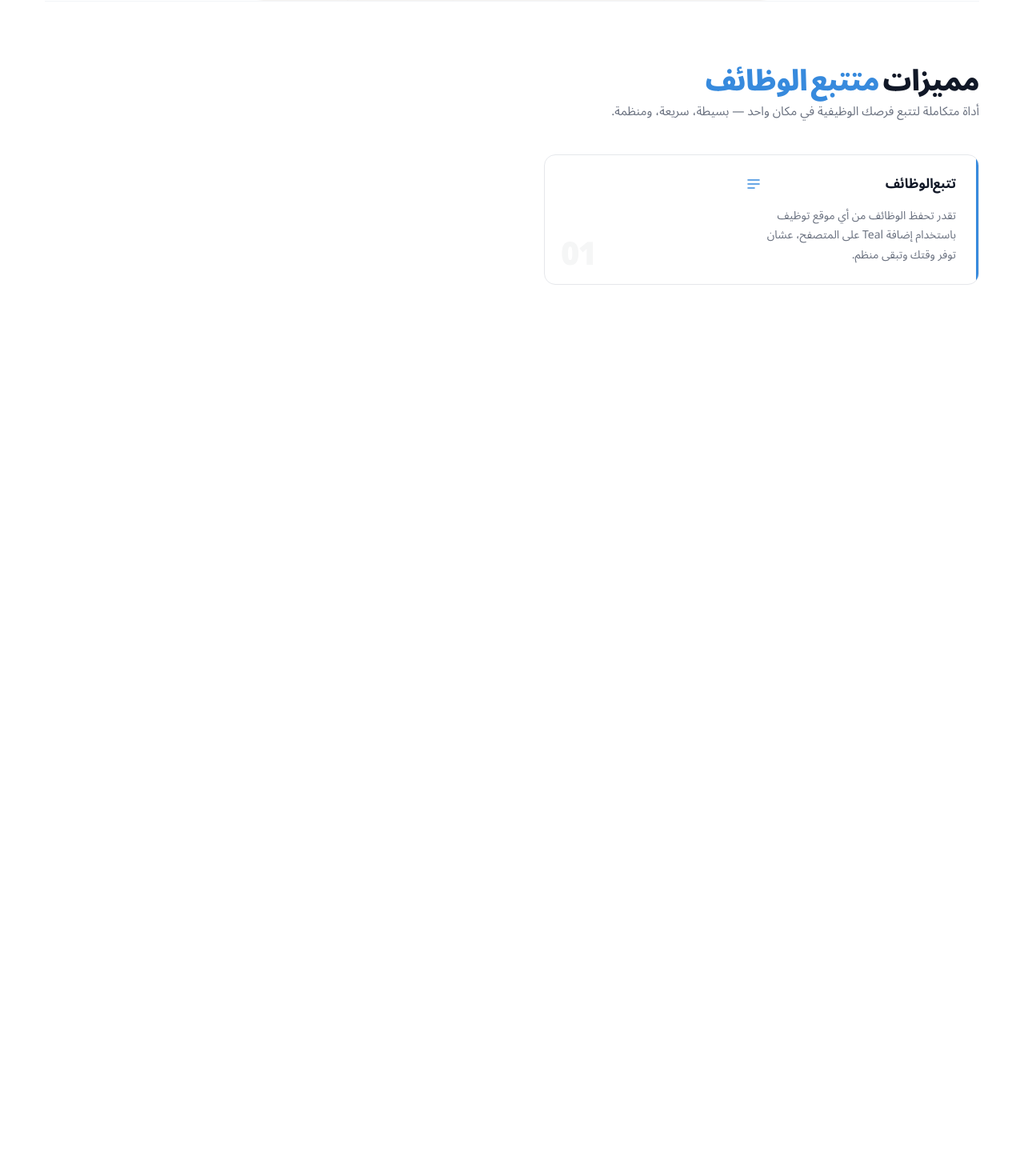
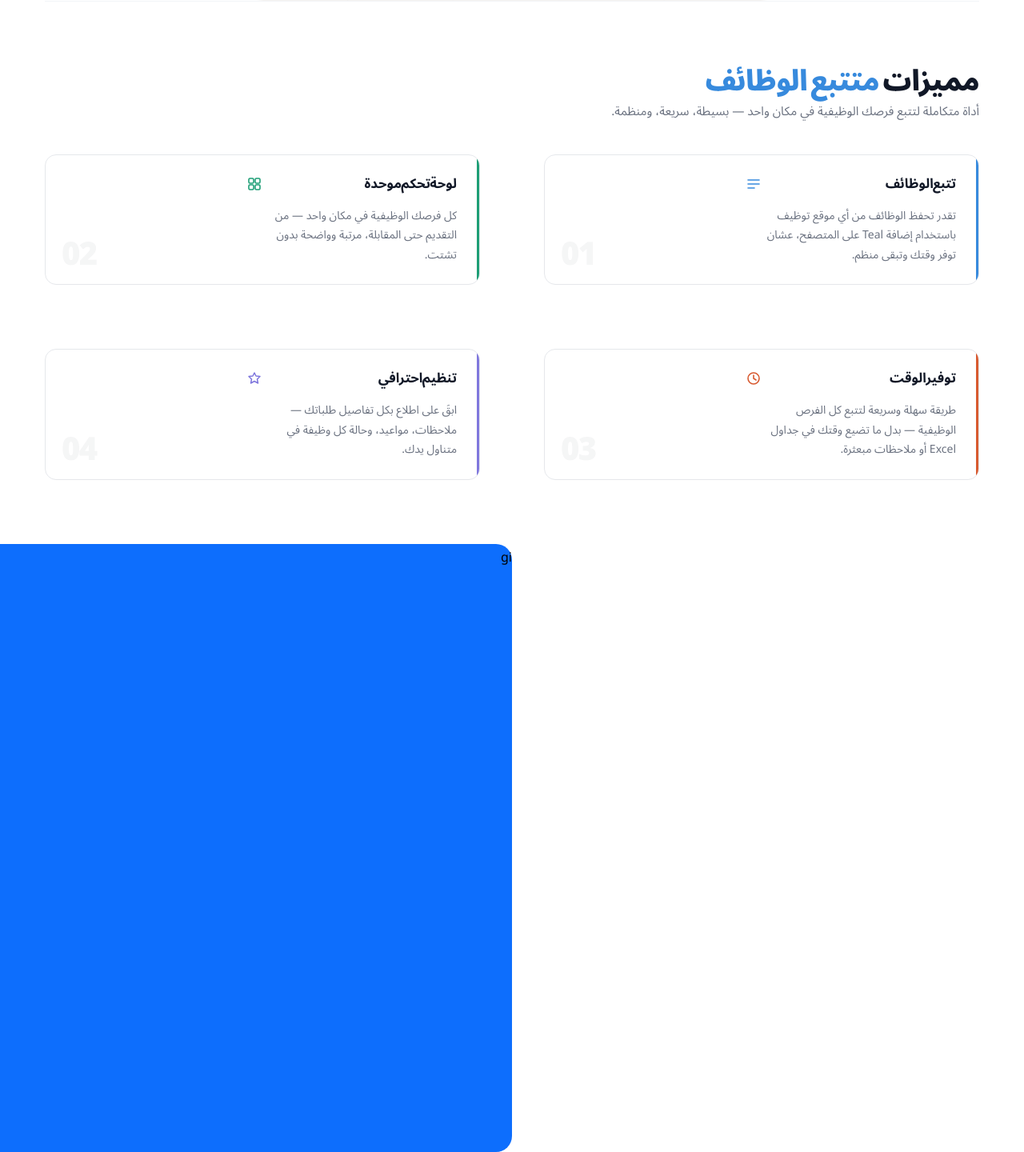
Before and after one commit to ahmed-alawlaqi25/JobApplicationTracker, a Flask app: page / in a window 1280 px wide. Shown: the part 964-2404 px from the top of the page at 80% size. Before the commit the page ends 1320 px from the top, so only its background shows below. Run offline with Flask 3, Linux system fonts and the light colour scheme; some libraries are stand-ins or nearby versions.

Commit message:
more work on features

```diff
--- a/app/templates/index.html
+++ b/app/templates/index.html
@@ -11,7 +11,6 @@
           crossorigin="anonymous" referrerpolicy="no-referrer"/>
     <link rel="stylesheet" href="{{ url_for('static', filename='style.css') }}">
 </head>
-
 <body>
 
 <!-- ========================= header start ========================= -->
@@ -26,31 +25,33 @@
             </div>
             <div class="nav-links">
                 <li class="links"><a href="/">الرئيسية</a></li>
-                <li class="links"><a href="/job-tracker">تعقب الوظيف</a></li>
+                <li class="links"><a href="#">تعقب الوظيف</a></li>
                 <li class="links"><a href="#">إنشاء سيرة ذاتية</a></li>
             </div>
-        <div class="action-buttons">
-            <a class="action-button" href="/register">تسجيل</a>
-            <a class="action-button login" href="/login">دخول</a>
+            <div class="action-buttons">
+                <a class="action-button" href="/sing-up">تسجيل</a>
+                <a class="action-button login" href="/login">دخول</a>
+            </div>
         </div>
         <div class="nav-overlay">
             <div class="nav-overlay-items ">
                 <li class="links"><a href="/">الرئيسية</a></li>
-                <li class="links"><a href="/job-tracker">تعقب الوظيف</a></li>
+                <li class="links"><a href="#">تعقب الوظيف</a></li>
                 <li class="links"><a href="#">إنشاء سيرة ذاتية</a></li>
                 <li class="action-button login overlay-button "><a href="/login">دخول</a></li>
             </div>
         </div>
     </div>
 </header>
-
-    <!-- ========================= hero-section start ========================= -->
-<section id="home" class="hero-section">
+<!-- ========================= hero-section start ========================= -->
+<section id="hero-section">
     <div class="container hero">
         <div class="hero-content">
             <h1 class="hero-h1">ابنِ سيرتك الذاتية <br>واحصل على مقابلات عمل أكثر بـ 6 مرات</h1>
-            <p class="hero-p">أنشئ سيرة ذاتية احترافية ومتوافقة مع أنظمة تتبّع المتقدمين (ATS) خلال دقائق باستخدام أداة إنشاء السير الذاتية المجانية من WEBSITE. يمكنك إنشاء عدد غير محدود من السير الذاتية المخصصة لكل وظيفة تتقدم لها.</p>
-            <a class="action-button sign-up" href="/register">أنشئ حسابك الآن! — مجاني %100</a>
+            <p class="hero-p">أنشئ سيرة ذاتية احترافية ومتوافقة مع أنظمة تتبّع المتقدمين (ATS) خلال دقائق باستخدام أداة
+                إنشاء السير الذاتية المجانية من WEBSITE. يمكنك إنشاء عدد غير محدود من السير الذاتية المخصصة لكل وظيفة
+                تتقدم لها.</p>
+            <a class="action-button sign-up" href="/sign-up">أنشئ حسابك الآن! — مجاني %100</a>
         </div>
         <div class="hero-menu">
             <a class="hero-menu-items" href="#">تعقب الوظيفك</a>
@@ -80,7 +81,55 @@
                 <span class="feature-number">01</span>
             </div>
 
-    <!-- ========================= JS Here ========================= -->
+            <div class="feature-card">
+                <div class="feature-icon">
+                    <svg width="20" height="20" viewBox="0 0 20 20" fill="none" xmlns="http://www.w3.org/2000/svg">
+                        <rect x="3" y="3" width="6" height="6" rx="1.5" stroke="#1D9E75" stroke-width="1.6"/>
+                        <rect x="11" y="3" width="6" height="6" rx="1.5" stroke="#1D9E75" stroke-width="1.6"/>
+                        <rect x="3" y="11" width="6" height="6" rx="1.5" stroke="#1D9E75" stroke-width="1.6"/>
+                        <rect x="11" y="11" width="6" height="6" rx="1.5" stroke="#1D9E75" stroke-width="1.6"/>
+                    </svg>
+                </div>
+                <h3 class="feature-title">لوحة تحكم موحدة</h3>
+                <p class="feature-desc">كل فرصك الوظيفية في مكان واحد — من التقديم حتى المقابلة، مرتبة وواضحة بدون
+                    تشتت.</p>
+                <span class="feature-number">02</span>
+            </div>
+            <div class="feature-card">
+                <div class="feature-icon">
+                    <svg width="20" height="20" viewBox="0 0 20 20" fill="none" xmlns="http://www.w3.org/2000/svg">
+                        <circle cx="10" cy="10" r="7" stroke="#D85A30" stroke-width="1.6"/>
+                        <path d="M10 6v4l3 2" stroke="#D85A30" stroke-width="1.6" stroke-linecap="round"/>
+                    </svg>
+                </div>
+                <h3 class="feature-title">توفير الوقت</h3>
+                <p class="feature-desc">طريقة سهلة وسريعة لتتبع كل الفرص الوظيفية — بدل ما تضيع وقتك في جداول Excel أو
+                    ملاحظات مبعثرة.</p>
+                <span class="feature-number">03</span>
+            </div>
+
+            <div class="feature-card">
+                <div class="feature-icon">
+                    <svg width="20" height="20" viewBox="0 0 20 20" fill="none" xmlns="http://www.w3.org/2000/svg">
+                        <path d="M10 3l2 4 5 .5-3.5 3.5 1 5L10 13.5 5.5 16l1-5L3 7.5l5-.5z" stroke="#7F77DD"
+                              stroke-width="1.5" stroke-linejoin="round"/>
+                    </svg>
+                </div>
+                <h3 class="feature-title">تنظيم احترافي</h3>
+                <p class="feature-desc">ابقَ على اطلاع بكل تفاصيل طلباتك — ملاحظات، مواعيد، وحالة كل وظيفة في متناول
+                    يدك.</p>
+                <span class="feature-number">04</span>
+            </div>
+        </div>
+    </div>
+</section>
+<section id="action-section">
+    <div class="right-card">
+
+    </div>
+    <div class="left-card">gi
+    </div>
+</section>
 <script
         type="text/javascript"
         src="{{ url_for('static', filename='index.js') }}"
```
